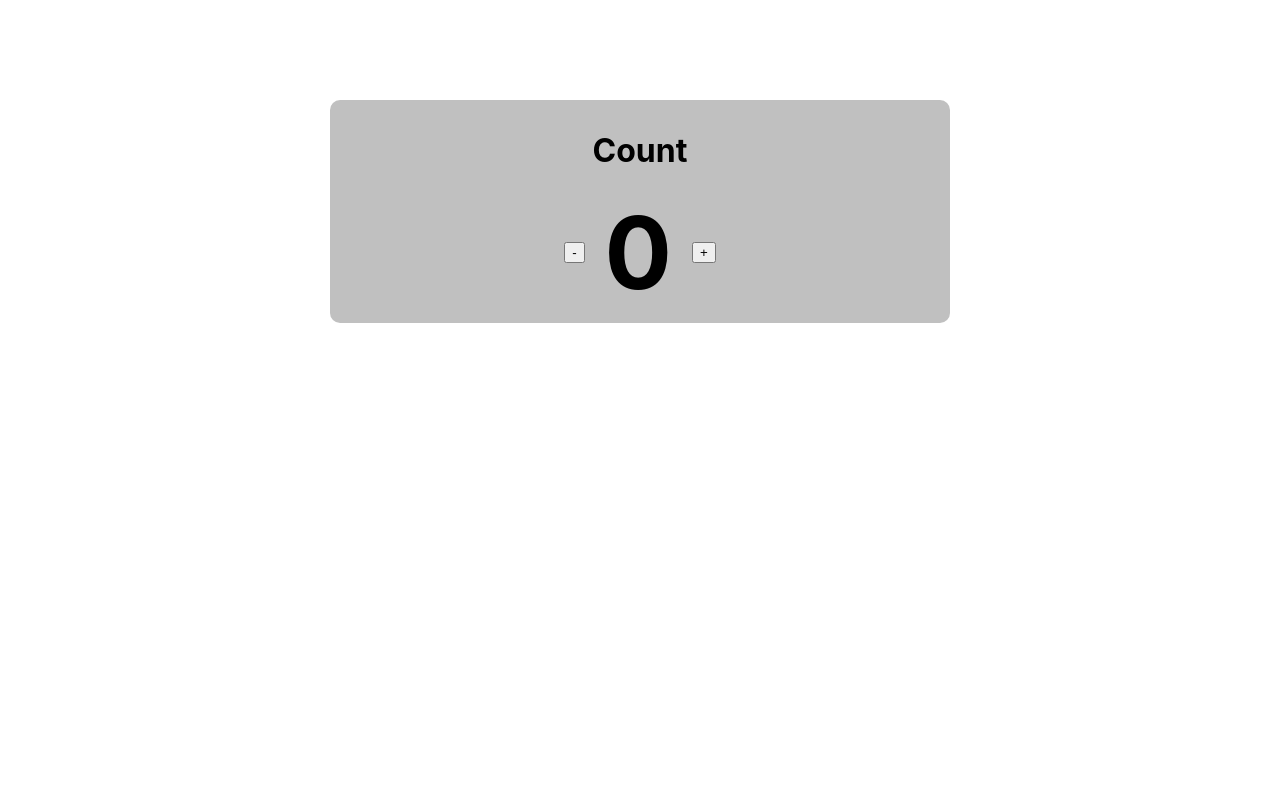
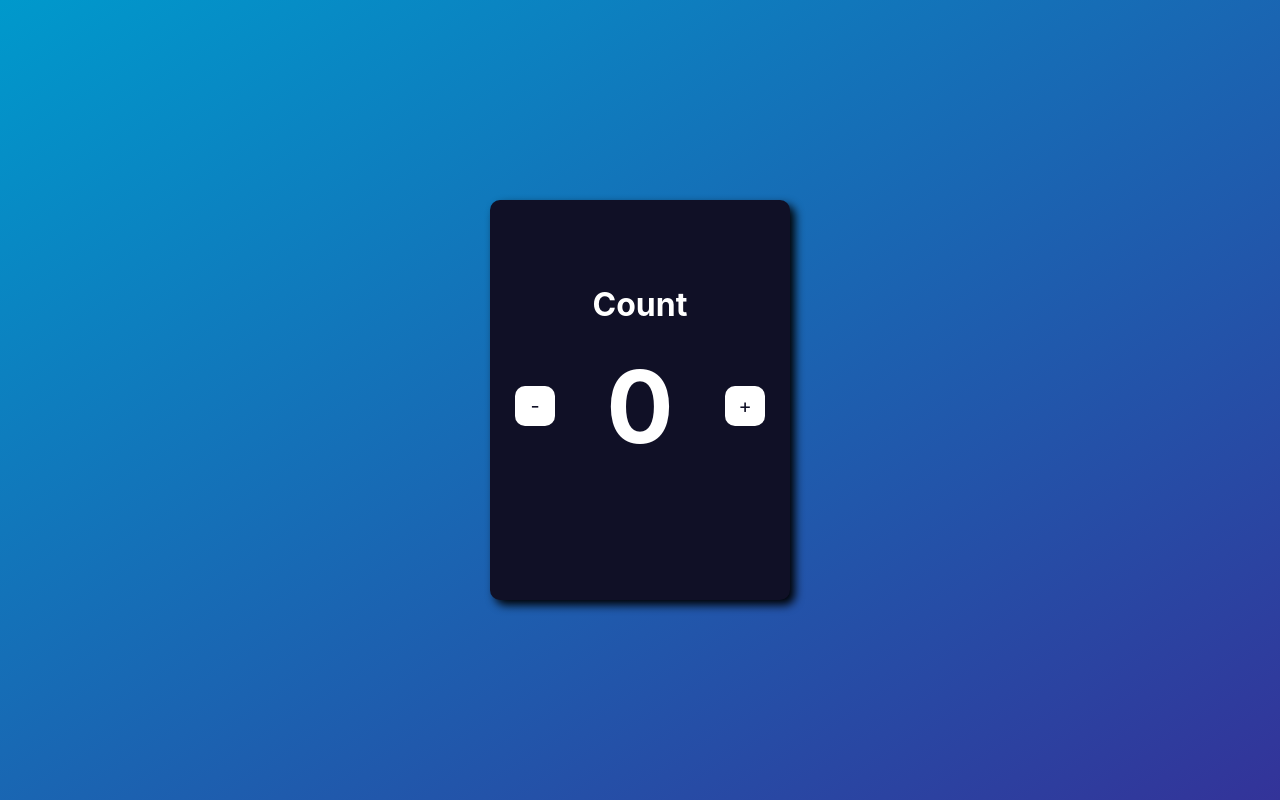
Before and after one commit to ekaadwar/b22-react-counter, a React (Create React App) app: page / in a window 1280 px wide. Built offline with nearby package versions, Linux system fonts and the light colour scheme.

Commit message:
Counter.js => membuat function alertMessage; src/component/Counter.js, src/App.js => menggunakan state dari parent dan mengubahnya di child

```diff
--- a/src/App.css
+++ b/src/App.css
@@ -38,20 +38,64 @@
 }
 
 /* mystyle */
+.parent {
+  background: linear-gradient(to bottom right, #0099cc 0%, #333399 100%);
+  height: 100vh;
+  display: flex;
+  align-items: center;
+  justify-content: center;
+}
+
 .container {
-  width: 600px;
-  background-color: silver;
+  width: 300px;
+  height: 400px;
+  background-color: #101026;
   border-radius: 10px;
-  margin: 100px auto;
+  display: flex;
   text-align: center;
+  /* justify-content: center; */
+  flex-direction: column;
   padding: 10px;
+  color: #fff;
+  padding-top: 5%;
+  box-sizing: border-box;
+  box-shadow: 5px 5px 10px #000;
 }
 
 .counterBody {
   display: flex;
+  justify-content: space-between;
+  align-items: center;
+  /* background-color: silver; */
+  width: 250px;
+  margin: 0 auto;
+}
+
+.btn {
+  width: 40px;
+  height: 40px;
+  background-color: white;
+  border-radius: 10px;
+  color: #101026;
+  font-size: 20px;
+  display: flex;
   justify-content: center;
   align-items: center;
 }
+
+.btn:hover {
+  cursor: pointer;
+}
+
+.btn:active {
+  background-color: #0099cc;
+  box-shadow: 0 0 25px #0099cc, 0 0 50px #0099cc, 0 0 75px #0099cc,
+    0 0 100px #0099cc;
+}
+
+/* button.btn p {
+  font-size: 16px;
+} */
 
 .counterBody span {
   margin: 0 20px;
--- a/src/App.js
+++ b/src/App.js
@@ -18,10 +18,25 @@ import Counter from "./components/Counter";
 import "./App.css";
 
 class App extends React.Component {
+  state = {
+    result: 0,
+    limit: "",
+  };
+
+  changeResult = (data) => {
+    this.setState({ result: data.result, limit: data.limit });
+  };
+
   render() {
     return (
       <React.Fragment>
-        <Counter counterTittle="Count" />
+        <Counter
+          change={this.changeResult}
+          num={this.state.result}
+          messageLimit={this.state.limit}
+          counterTittle="Count"
+        />
+        {console.log(this.state)}
       </React.Fragment>
     );
   }
--- a/src/components/Counter.js
+++ b/src/components/Counter.js
@@ -1,42 +1,67 @@
 import React from "react";
 
 class Counter extends React.Component {
-  state = {
-    result: 0,
-    limit: "",
-  };
+  subData = () => {
+    let { num: result } = this.props;
 
-  subData = () => {
-    const count = this.state.result - 1;
-    if (count >= 0) {
-      this.setState({ limit: "" });
-      this.setState({ result: count });
-    } else {
-      this.setState({ limit: "This is minimum Number" });
-    }
+    this.alertMessage(result, false, () => {
+      const data = {
+        result: result - 1,
+        limit: "",
+      };
+
+      this.props.change(data);
+    });
   };
 
   sumData = () => {
-    const count = this.state.result + 1;
-    if (count <= 10) {
-      this.setState({ limit: "" });
-      this.setState({ result: count });
+    let { num: result } = this.props;
+
+    this.alertMessage(result, true, () => {
+      this.props.change({ result: result + 1, limit: "" });
+    });
+  };
+
+  alertMessage = (result, isSum, cb) => {
+    if (isSum) {
+      result++;
     } else {
-      this.setState({ limit: "This is maximum Number" });
+      result--;
+    }
+
+    if (result > 10) {
+      this.props.change({
+        result: this.props.num,
+        limit: "This is maximum Number",
+      });
+    } else if (result < 0) {
+      this.props.change({
+        result: this.props.num,
+        limit: "This is minimum Number",
+      });
+    } else {
+      cb();
     }
   };
 
   render() {
     return (
       <React.Fragment>
-        <div className="container">
-          <h1>{this.props.counterTittle}</h1>
-          <div className="counterBody">
-            <button onClick={this.subData}>-</button>
-            <span>{this.state.result}</span>
-            <button onClick={this.sumData}>+</button>
+        <div className="parent">
+          <div className="container">
+            <h1>{this.props.counterTittle}</h1>
+
+            <div className="counterBody">
+              <div className="btn" onClick={this.subData}>
+                -
+              </div>
+              <span>{this.props.num}</span>
+              <div className="btn" onClick={this.sumData}>
+                +
+              </div>
+            </div>
+            {this.props.messageLimit}
           </div>
-          {this.state.limit}
         </div>
       </React.Fragment>
     );
```
Also changed, not shown: 1 other file (tests, documents, lock files or other folders).
